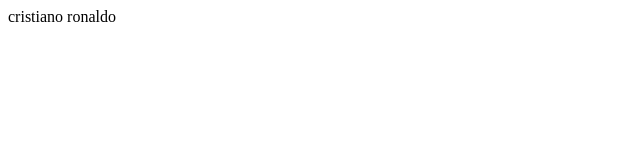
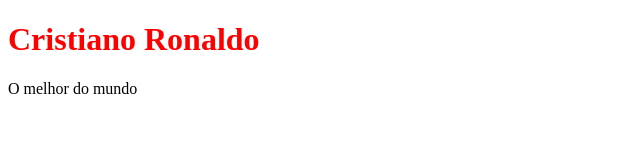
Before and after one commit to Paulovitoraguiar/hello-world, a plain HTML site: page index.html in a window 1280 px wide. Shown: the whole page, without its empty margins (0-640 px from the left). Drawn offline with Linux system fonts and the light colour scheme.

Commit message:
Adicionando estilo

```diff
--- a/index.html
+++ b/index.html
@@ -4,8 +4,14 @@
     <meta charset="UTF-8">
     <meta name="viewport" content="width=device-width, initial-scale=1.0">
     <title>Document</title>
+    <style>
+    	h1 {
+    		color: red
+		}
+    </style>
 </head>
 <body>
-    cristiano ronaldo
+    <h1>Cristiano Ronaldo</h1>
+    <p>O melhor do mundo</p>
 </body>
 </html>
```
